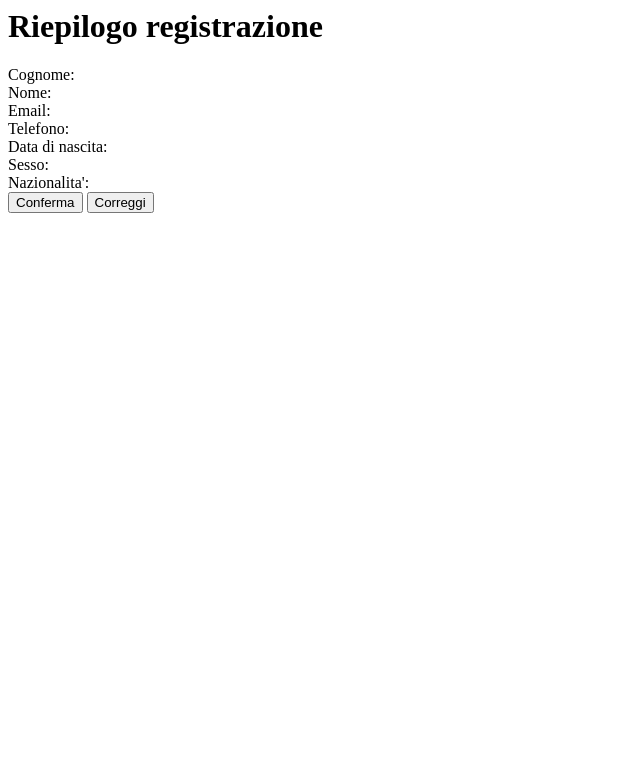
After one commit to cecchi99/PHP, a PHP site: page /riepilogo.php in a window 1280 px wide. The commit adds this page. Shown: the top 783 px of the page, without its empty margins (0-640 px from the left). Run offline with PHP 8.4, Linux system fonts and the light colour scheme; data that the repository does not hold is empty.

Commit message:
esito registrazione

```diff
--- /dev/null
+++ b/car pooling/riepilogo.php
@@ -0,0 +1,39 @@
+<html>
+  <head>
+    <title>Car pooling</title>
+  </head>
+  <body>
+
+    <script>
+      function goBack()
+      {
+        window.history.back();
+      }
+    </script>
+
+    <h1>Riepilogo registrazione</h1>
+
+    <?php
+    echo "Cognome: ".$_POST["cognome"]."<br>";
+    echo "Nome: ".$_POST["nome"]."<br>";
+    echo "Email: ".$_POST["email"]."<br>";
+    echo "Telefono: ".$_POST["telefono"]."<br>";
+    echo "Data di nascita: ".$_POST["nascita"]."<br>";
+    echo "Sesso: ".$_POST["sesso"]."<br>";
+    echo "Nazionalita': ".$_POST["nazionalita"]."<br>";
+    ?>
+
+    <form method="post" action="esito.php">
+      <input type="hidden" name="cognome" value="<?php echo $_POST["cognome"] ?>">
+      <input type="hidden" name="nome" value="<?php echo $_POST["nome"] ?>">
+      <input type="hidden" name="email" value="<?php echo $_POST["email"] ?>">
+      <input type="hidden" name="password" value="<?php echo $_POST["password"] ?>">
+      <input type="hidden" name="telefono" value="<?php echo $_POST["telefono"] ?>">
+      <input type="hidden" name="nascita" value="<?php echo $_POST["nascita"] ?>">
+      <input type="hidden" name="sesso" value="<?php echo $_POST["sesso"] ?>">
+      <input type="hidden" name="nazionalita" value="<?php echo $_POST["nazionalita"] ?>">
+      <input type="submit" name="send" value="Conferma">
+      <input type="button" name="edit" value="Correggi" onclick="goBack()">
+    </form>
+  </body>
+</html>
```
Also changed, not shown: car pooling/esito.php (added, +8 -0 lines), car pooling/register.php (+20 -3 lines).
